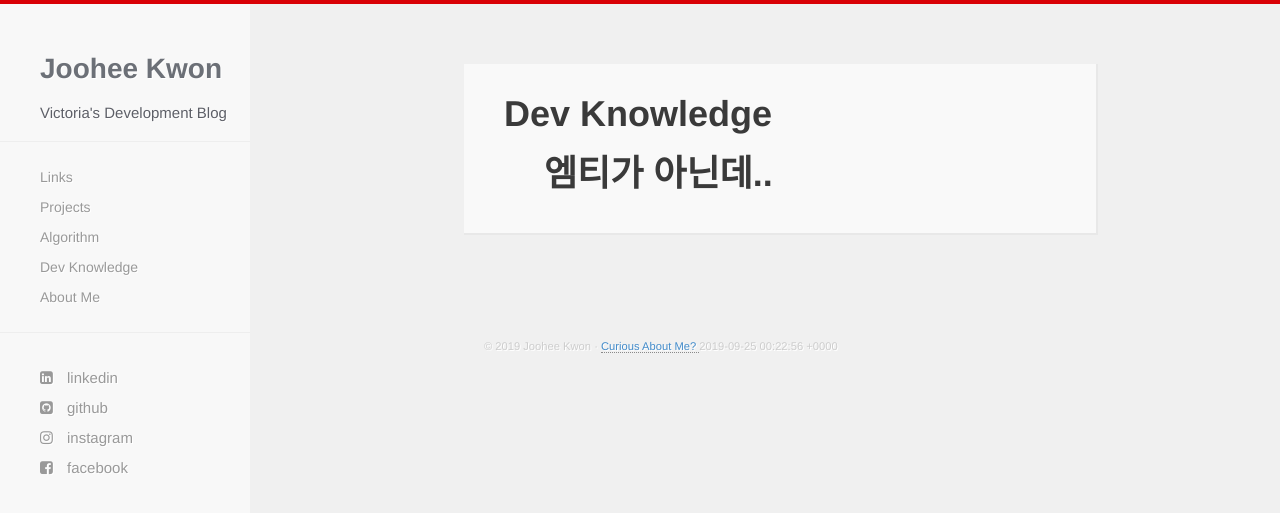
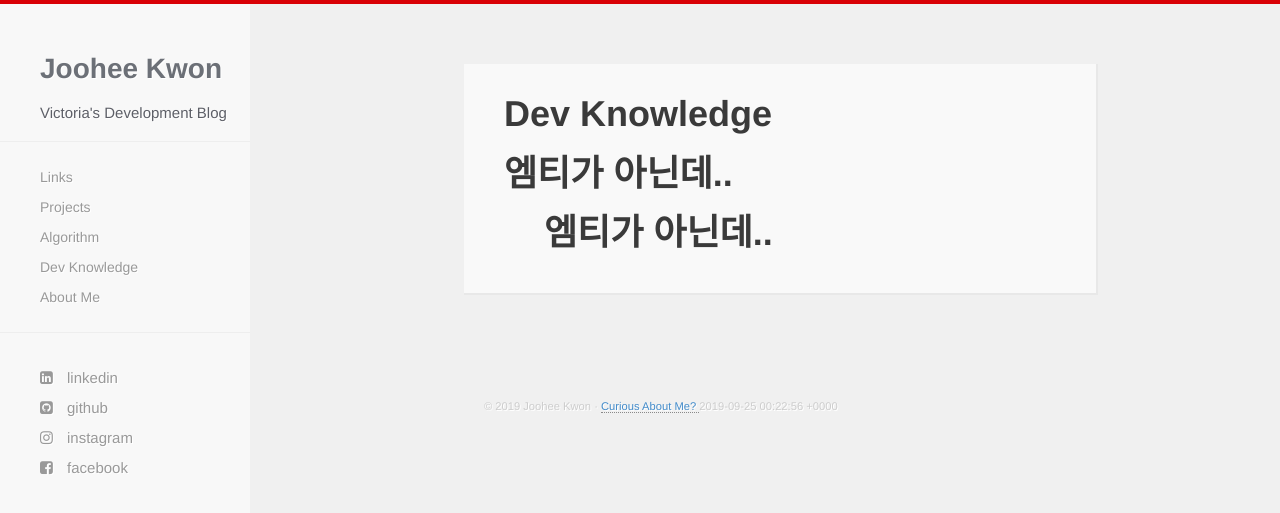
Before and after one commit to victoriagjh/victoriagjh.github.io, a Jekyll site: the page built from devKnowledge.html, in a window 1280 px wide. Shown: the top 513 px of the page. Built offline with Jekyll 4.4.1, drawn with Linux system fonts in a browser that asks for light colours; nearby versions of some CDN libraries.

Commit message:
Update devKnowledge.html

```diff
--- a/devKnowledge.html
+++ b/devKnowledge.html
@@ -4,6 +4,9 @@ title: All Posts
 <div class="container">
   <div id="article">
   <h1>Dev Knowledge</h1>
+  {% if site.developKnowledge != empty %}
+  <h1>엠티가 아닌데..</h1>
+  {% endif %}
   <ul class="posts">
     {% if site.developKnowledge != empty %}
     <h1>엠티가 아닌데..</h1>
```
